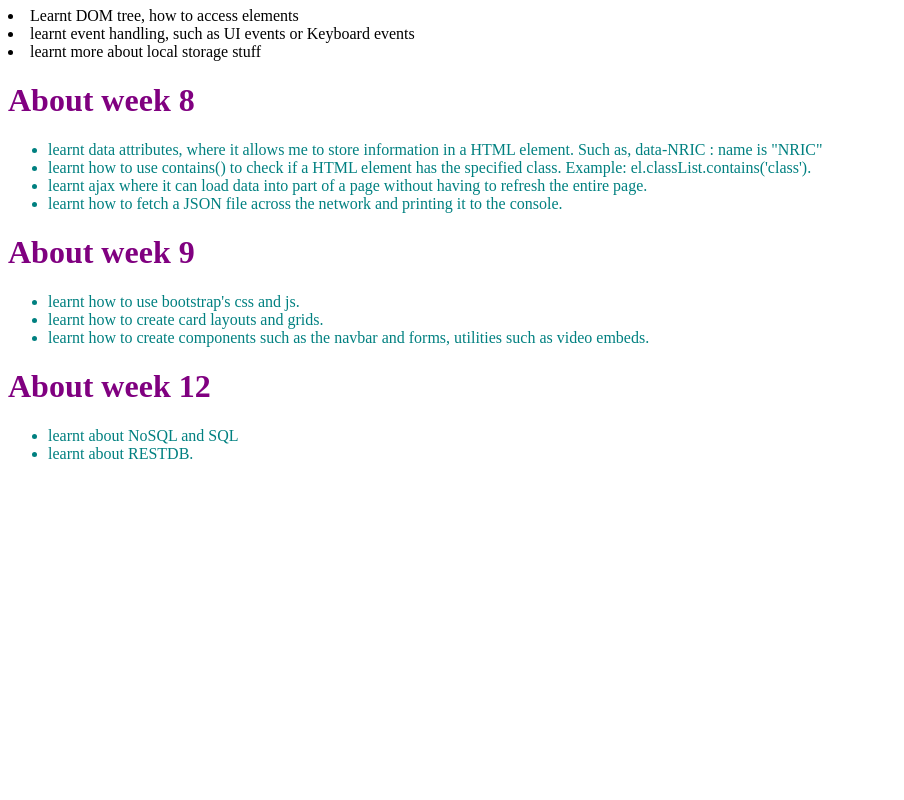
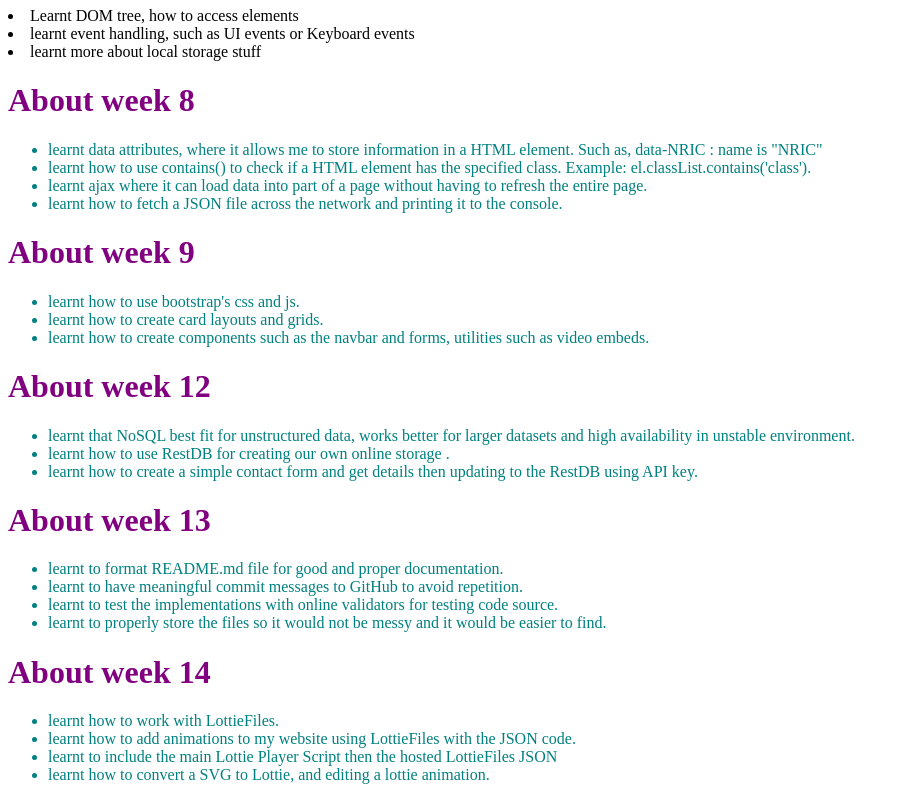
Before and after one commit to minghui3/webblog, a plain HTML site: page webdevblog.html in a window 1280 px wide. Shown: the part 3051-3851 px from the top of the page, without its empty margins (0-904 px from the left). Before the commit the page ends 3530 px from the top, so only its background shows below. Drawn offline with Linux system fonts and the light colour scheme.

Commit message:
updated w13 n 14

```diff
--- a/webdevblog.html
+++ b/webdevblog.html
@@ -106,11 +106,32 @@
     </header>
     <section>
       <ul>
-        <li>learnt about NoSQL and SQL</li>
-        <li>learnt about RESTDB.</li>
+        <li>learnt that NoSQL best fit for unstructured data, works better for larger datasets and high availability in unstable environment.</li>
+        <li>learnt how to use RestDB for creating our own online storage .</li>
+        <li>learnt how to create a simple contact form and get details then updating to the RestDB using API key.</li>
+      </ul>
+    </section>
+      <header>
+        <h1>About week 13</h1>
+      </header>
+      <section>
+        <ul>
+          <li>learnt to format README.md file for good and proper documentation.</li>
+          <li>learnt to have meaningful commit messages to GitHub to avoid repetition.</li>
+          <li>learnt to test the implementations with online validators for testing code source.</li>
+          <li>learnt to properly store the files so it would not be messy and it would be easier to find.</li>
+        </ul>
+      </section></header>
+      <h1>About week 14</h1>
+    </header>
+    <section>
+      <ul>
+        <li>learnt how to work with LottieFiles.</li>
+        <li>learnt how to add animations to my website using LottieFiles with the JSON code.</li>
+        <li>learnt to include the main Lottie Player Script then the hosted LottieFiles JSON</li>
+        <li>learnt how to convert a SVG to Lottie, and editing a lottie animation.</li>
       </ul>
     </section>
 
-
   </body>
 </html>
```
